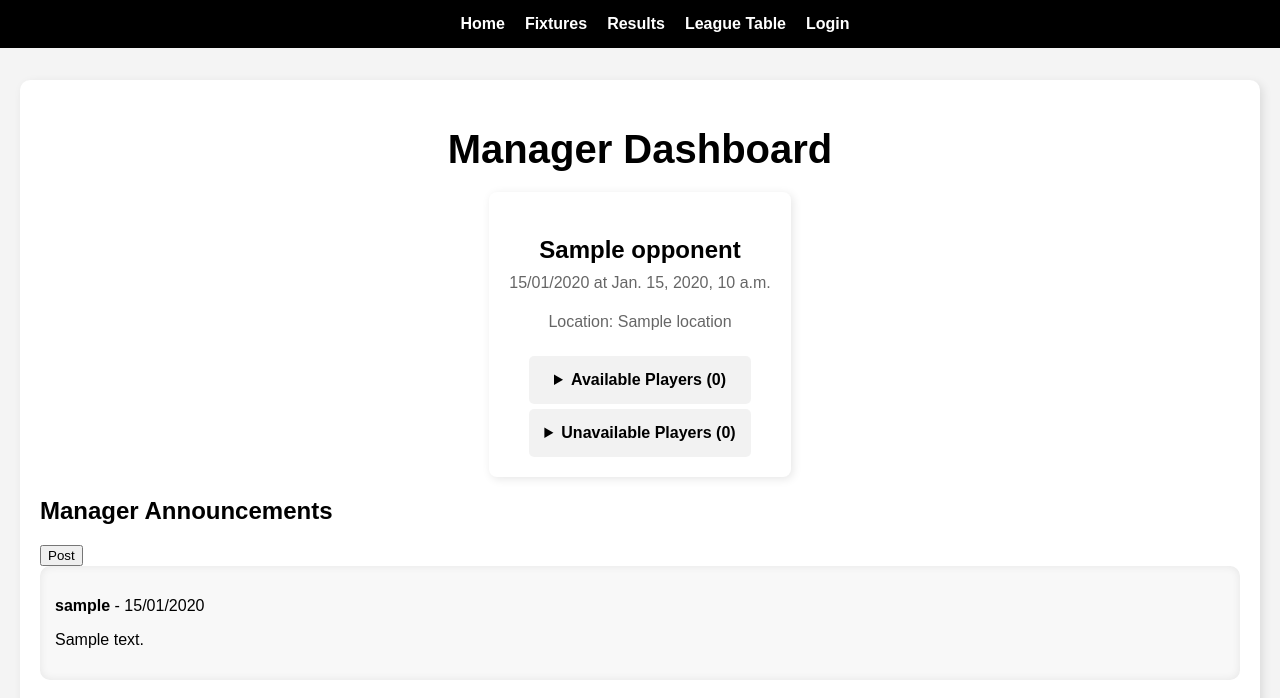
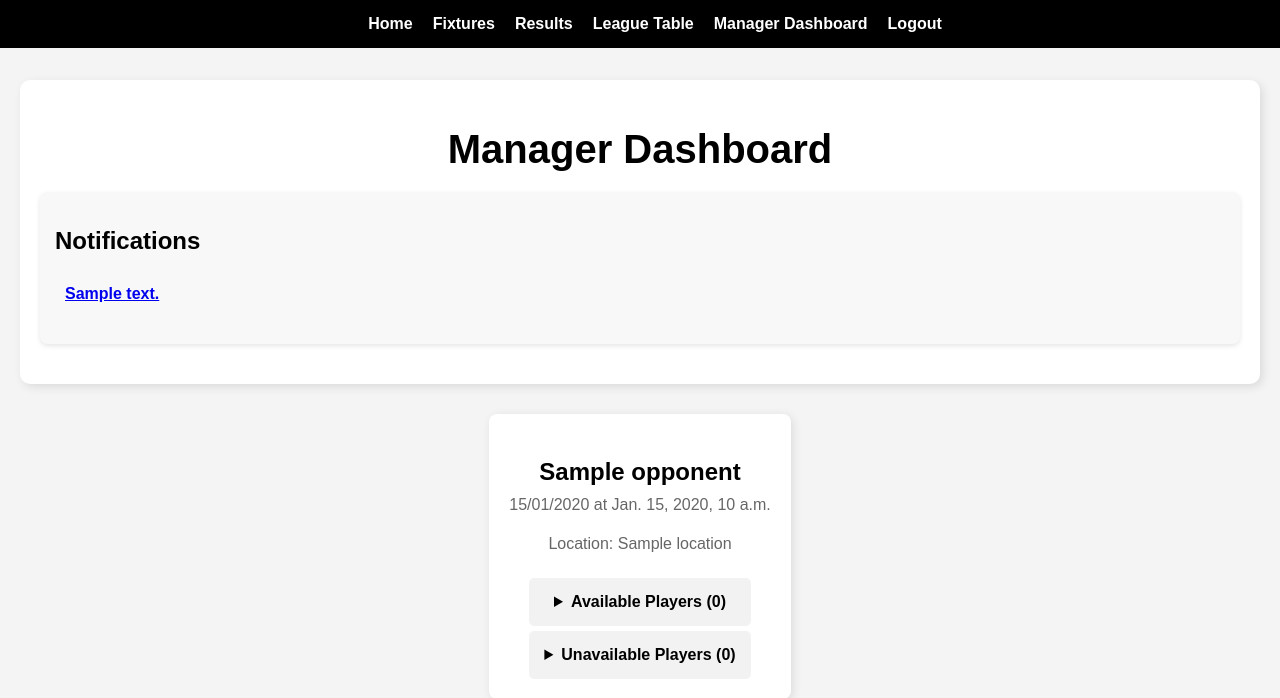
Before and after one commit to JLG-96/project4_cpd_site, a Django app: template cpd_site/team/templates/team/manager_dashboard.html in a window 1280 px wide. Shown: the top 698 px of the page. Run offline with Django 5.2, Linux system fonts and the light colour scheme; the template is opened without the code that fills it: most values are stand-ins (such as "Sample title", 1, 10 or a date in 2020).

Commit message:
added a notification feature to alert players when a manager messages and when a player comments. Fixed issue with messages not being sent / saved

```diff
--- a/cpd_site/static/css/style.css
+++ b/cpd_site/static/css/style.css
@@ -833,6 +833,45 @@ details ul li {
     font-size: 0.9rem;
 }
 
+/* Notifications */
+.notification-badge {
+    background: red;
+    color: white;
+    font-size: 12px;
+    padding: 5px;
+    border-radius: 50%;
+    position: absolute;
+    top: 8px;
+    right: 10px;
+}
+
+.notifications-section {
+    background: #f8f8f8;
+    padding: 15px;
+    border-radius: 8px;
+    box-shadow: 0 2px 5px rgba(0,0,0,0.1);
+    margin-bottom: 20px;
+}
+
+.notification-list {
+    list-style: none;
+    padding-left: 0;
+}
+
+.notification-list li {
+    padding: 10px;
+    border-bottom: 1px solid #ddd;
+}
+
+.notification-list li.new-notification {
+    font-weight: bold;
+    color: red;
+}
+
+.notification-list li:last-child {
+    border-bottom: none;
+}
+
 @media (max-width: 768px) {
     .homepage-grid {
         grid-template-columns: 1fr;
--- a/cpd_site/team/templates/team/manager_dashboard.html
+++ b/cpd_site/team/templates/team/manager_dashboard.html
@@ -8,26 +8,43 @@
         <li><a href="{% url 'fixtures' %}">Fixtures</a></li>
         <li><a href="{% url 'results' %}">Results</a></li>
         <li><a href="{% url 'league_table' %}">League Table</a></li>
-        {% if request.user.is_authenticated %}
-            {% if request.user.profile.role == "manager" %}
-                <li><a href="{% url 'manager_dashboard' %}">Manager Dashboard</a></li>
-            {% elif request.user.profile.role == "player" %}
-                <li><a href="{% url 'player_dashboard' %}">Player Dashboard</a></li>
+        <li>
+            <a href="{% url 'manager_dashboard' %}">
+                Manager Dashboard
+                {% if notifications.count > 0 %}
+                    <span class="notification-badge">{{ notifications.count }}</span>
                 {% endif %}
+            </a>
+        </li>
         <li>
             <form action="{% url 'logout' %}" method="post">
                 {% csrf_token %}
                 <button type="submit">Logout</button>
             </form>
         </li>
-        {% else %}
-            <li><a href="{% url 'login' %}">Login</a></li>
-        {% endif %}
     </ul>
 </nav>
 
 <div class="dashboard-container">
     <h1>Manager Dashboard</h1>
+
+    <!-- Notifications Section -->
+    <div class="notifications-section">
+        <h2>Notifications</h2>
+        {% if notifications %}
+            <ul class="notification-list">
+                {% for notification in notifications %}
+                    <li class="{% if not notification.is_read %}new-notification{% endif %}">
+                        <a href="{{ notification.link }}">{{ notification.message }}</a>
+                    </li>
+                {% endfor %}
+            </ul>
+        {% else %}
+            <p>No new notifications.</p>
+        {% endif %}
+    </div>
+
+</div>
 
     <!-- Upcoming Fixtures Section -->
     {% if upcoming_fixtures %}
@@ -104,7 +121,7 @@
                 <label for="content">Content:</label>
                 <textarea id="content" name="content" class="message-content-input"></textarea>
             </div>
-            <button type="submit" class="send-message-btn">Send Message</button>
+            <button type="submit" name ="send_message" class="send-message-btn">Send Message</button>
         </form>
     <hr>
         <h2>Messages and comments</h2>
@@ -154,5 +171,4 @@
                 }
             </style>
     </div>
-
 {% endblock %}
```
Also changed, not shown: cpd_site/team/models.py (+22 -0 lines), cpd_site/team/templates/team/player_dashboard.html (+28 -9 lines), cpd_site/team/views.py (+71 -51 lines), cpd_site/db.sqlite3, cpd_site/team/migrations/0014_notification.py (added). Lines whose indentation alone changed are shown as unchanged.
